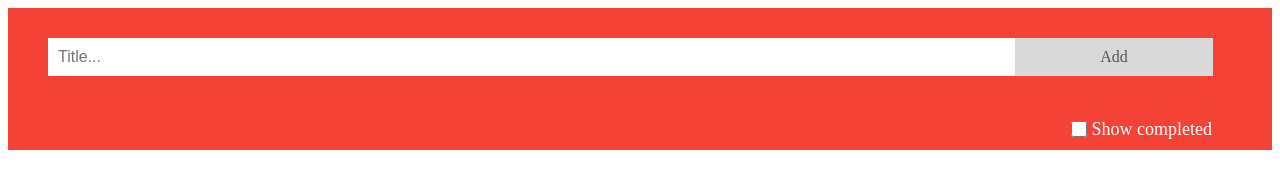
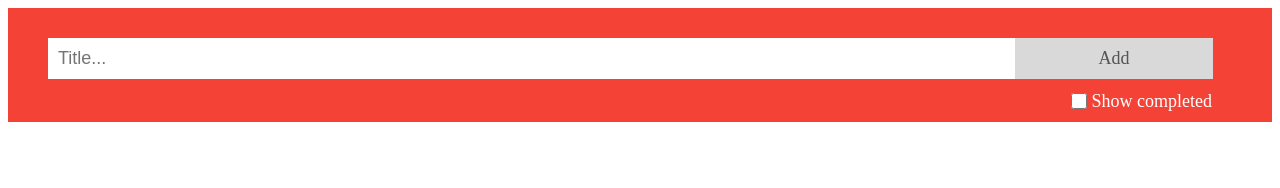
Before and after one commit to vkulchitskaya/ToDoList-2, a website built with webpack: page src/index.html in a window 1280 px wide. Built offline with nearby package versions, Linux system fonts and the light colour scheme.

Commit message:
fix style.css

```diff
--- a/src/style.css
+++ b/src/style.css
@@ -12,7 +12,6 @@ ul li {
     font-family: 'Times New Roman', Times, serif;
 }
 
-/* Set all odd list items to a different color (zebra-stripes) */
 ul li:nth-child(odd) {
     background: #f9f9f9;
 }
@@ -48,7 +47,7 @@ a{
     color: #555;
     float: left;
     text-align: center;
-    font-size: 16px;
+    font-size: 18px;
     transition: 0.3s;
 
 }
@@ -66,15 +65,9 @@ a{
 }
 
 
-.header:after {
-    content: "";
-    display: table;
-    clear: both;
-}
-
 .filter {
     background-color: #f44336;
-    padding: 10px 60px;
+    padding: 20px 60px 10px 60px;
     color: white;
     text-align: right;
     margin-bottom:10px;
@@ -86,7 +79,7 @@ a{
     width: 80%;
     padding: 10px;
     float: left;
-    font-size: 16px;
+    font-size: 18px;
 }
 
 input.check{
@@ -113,7 +106,6 @@ input.showDone{
 }
 
 .edit{
-    /*padding: 5px;*/
     margin:0px;
     background: #eee;
     font-size: 18px;
```
